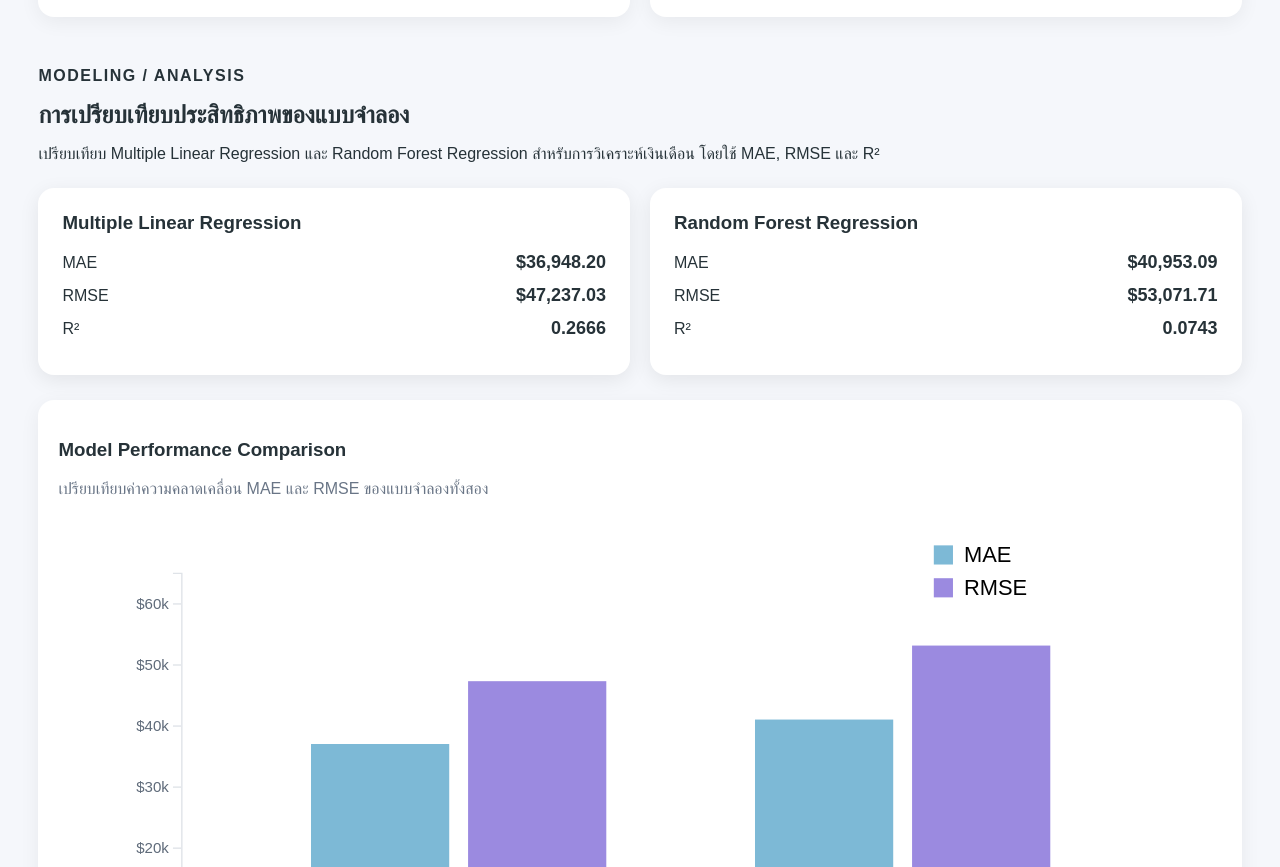
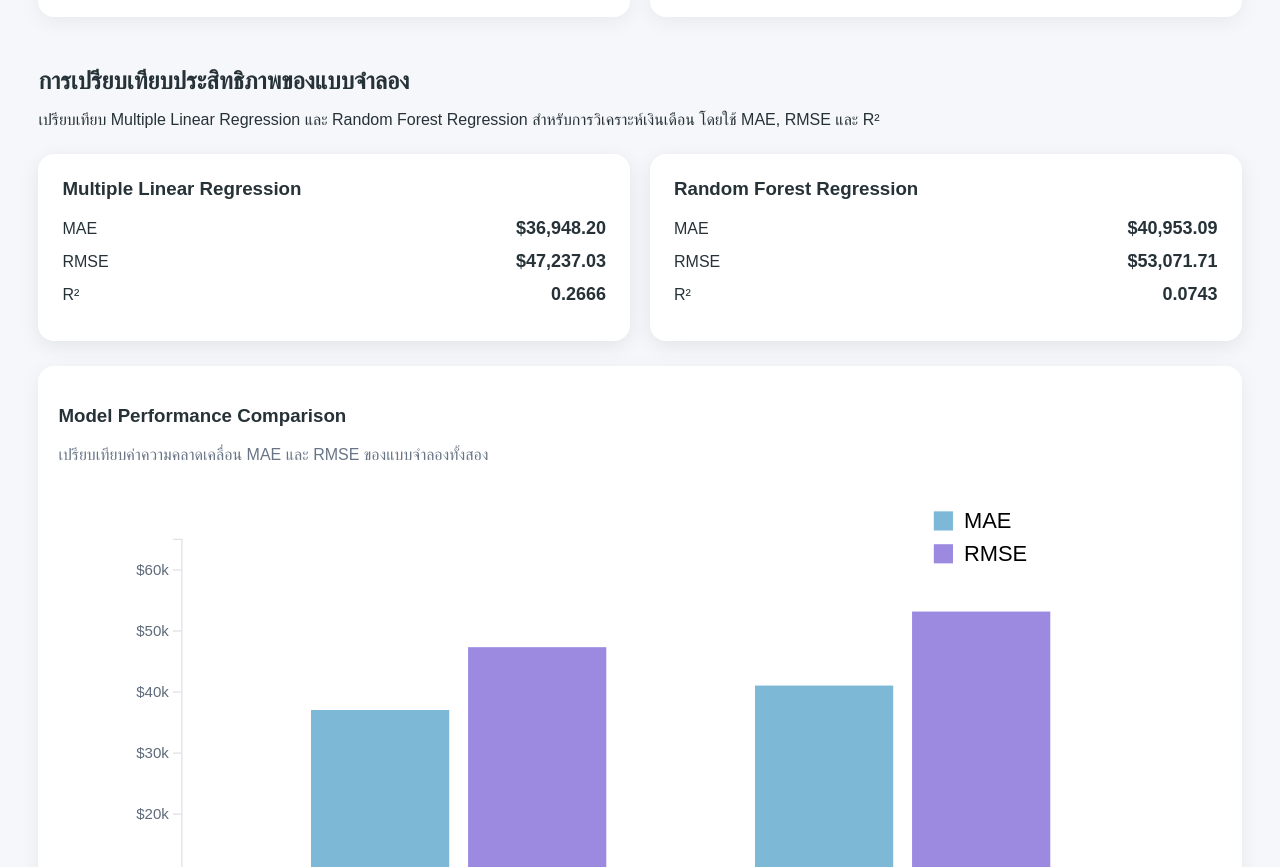
Before and after one commit to nxmfxnm/AI_Data_Science_Job_Salaries_2026, a plain HTML site: page web/d3/index.html in a window 1280 px wide. Shown: the part 1245-2112 px from the top of the page. Drawn offline with nearby package versions, Linux system fonts and the light colour scheme; a web font is replaced by a local one.

Commit message:
Update index.html

```diff
--- a/web/d3/index.html
+++ b/web/d3/index.html
@@ -97,9 +97,6 @@
     <section class="model-section">
 
         <div class="section-heading">
-            <p class="eyebrow">
-                MODELING / ANALYSIS
-            </p>
             <h2>
                 การเปรียบเทียบประสิทธิภาพของแบบจำลอง
             </h2>
```
